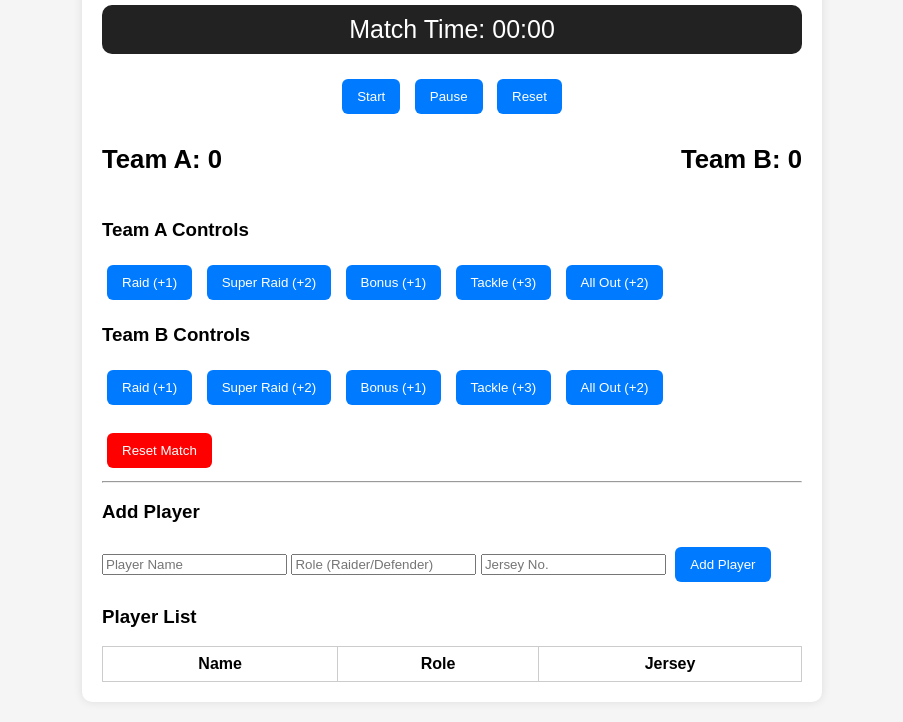
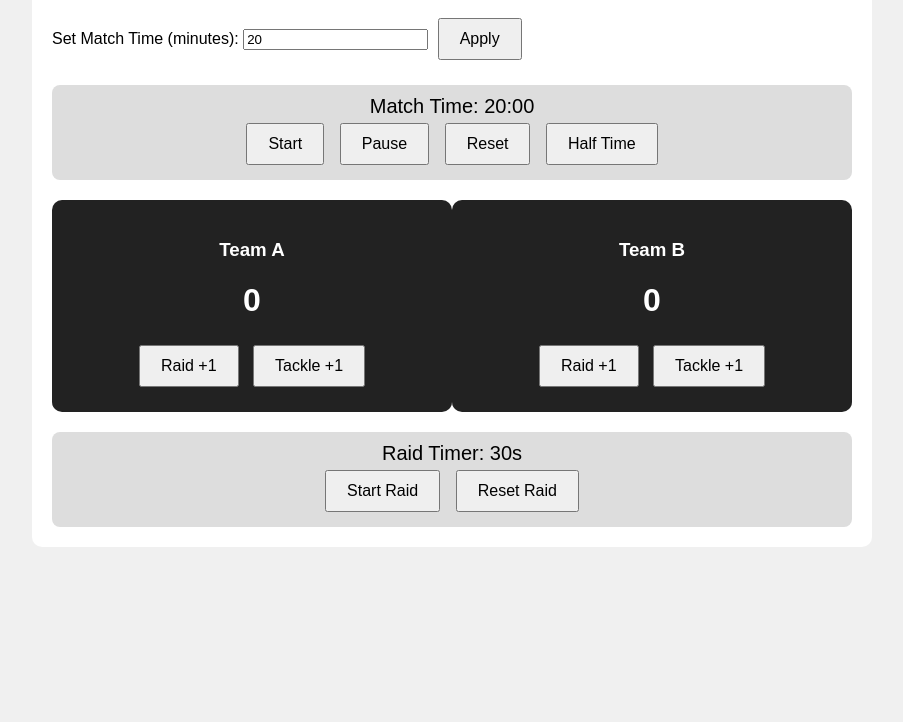
Before and after one commit to rahulpatel000/kababddi-counter, a plain HTML site: page index.html in a window 1280 px wide. Shown: the part 103-825 px from the top of the page, without its empty margins (188-1091 px from the left). After the commit the page ends 800 px from the top, so only its background shows below. Drawn offline with Linux system fonts and the light colour scheme.

Commit message:
Update index.html

```diff
--- a/index.html
+++ b/index.html
@@ -1,197 +1,137 @@
 <!DOCTYPE html>
 <html lang="en">
 <head>
-<meta charset="UTF-8">
-<title>Kabaddi Point Counter</title>
+    <meta charset="UTF-8" />
+    <meta name="viewport" content="width=device-width, initial-scale=1.0" />
+    <title>Kabaddi Scoreboard</title>
     <style>
-    body{
-        font-family: Arial, sans-serif;
-        background:#f5f5f5;
-        margin:0; padding:20px;
-    }
-    h2{text-align:center;}
-    .container{
-        max-width:700px;
-        margin:auto;
-        background:white;
-        padding:20px;
-        border-radius:10px;
-        box-shadow:0 0 10px rgba(0,0,0,0.1);
-    }
-    .scoreboard{
-        display:flex;
-        justify-content:space-between;
-        font-size:22px;
-        margin-bottom:20px;
-    }
-    button{
-        padding:10px 15px;
-        margin:5px;
-        border:none;
-        border-radius:6px;
-        background:#007bff;
-        color:white;
-        cursor:pointer;
-    }
-    button:hover{background:#0056b3;}
-    .timer-box{
-        text-align:center;
-        margin:20px 0;
-        font-size:25px;
-        background:#222;
-        color:#fff;
-        padding:10px;
-        border-radius:10px;
-    }
-    table{
-        width:100%;
-        border-collapse:collapse;
-        margin-top:15px;
-    }
-    th,td{
-        padding:8px;
-        border:1px solid #ccc;
-        text-align:center;
-    }
+        body { font-family: Arial, sans-serif; background: #f0f0f0; padding: 20px; }
+        .container { max-width: 800px; margin: auto; background: white; padding: 20px; border-radius: 10px; }
+        h2 { text-align: center; }
+        .scoreboard, .timers { display: flex; justify-content: space-between; margin: 20px 0; }
+        .team { width: 45%; text-align: center; background: #222; color: white; padding: 20px; border-radius: 10px; }
+        button { padding: 10px 20px; margin: 5px; font-size: 16px; cursor: pointer; }
+        .raid-timer, .match-timer { text-align: center; margin-top: 20px; padding: 10px; background: #ddd; border-radius: 8px; font-size: 20px; }
     </style>
 </head>
 <body>
+    <div class="container">
+        <h2>Kabaddi Match Scoreboard</h2>
 
-<div class="container">
-    <h2>Kabaddi Point Counter</h2>
-
-    <!-- TIMER -->
-    <div class="timer-box">
-        Match Time: <span id="timer">00:00</span>
+        <!-- Match Time Setup -->
+        <div>
+            <label>Set Match Time (minutes): </label>
+            <input type="number" id="setTime" min="1" value="20">
+            <button onclick="applyMatchTime()">Apply</button>
         </div>
 
-    <div style="text-align:center;">
-        <button onclick="startTimer()">Start</button>
-        <button onclick="pauseTimer()">Pause</button>
-        <button onclick="resetTimer()">Reset</button>
+        <!-- Match Timer -->
+        <div class="match-timer">
+            Match Time: <span id="matchTime">20:00</span><br>
+            <button onclick="startMatchTimer()">Start</button>
+            <button onclick="pauseMatchTimer()">Pause</button>
+            <button onclick="resetMatchTimer()">Reset</button>
+            <button onclick="halfTime()">Half Time</button>
         </div>
 
-    <!-- SCOREBOARD -->
+        <!-- Scoreboard -->
         <div class="scoreboard">
-        <h3>Team A: <span id="scoreA">0</span></h3>
-        <h3>Team B: <span id="scoreB">0</span></h3>
+            <div class="team">
+                <h3>Team A</h3>
+                <h1 id="scoreA">0</h1>
+                <button onclick="addPoint('A',1)">Raid +1</button>
+                <button onclick="addPoint('A',1)">Tackle +1</button>
             </div>
 
-    <!-- Buttons -->
-    <h3>Team A Controls</h3>
-    <button onclick="addPoint('A', 1)">Raid (+1)</button>
-    <button onclick="addPoint('A', 2)">Super Raid (+2)</button>
-    <button onclick="addPoint('A', 1)">Bonus (+1)</button>
-    <button onclick="addPoint('A', 3)">Tackle (+3)</button>
-    <button onclick="addPoint('A', 2)">All Out (+2)</button>
+            <div class="team">
+                <h3>Team B</h3>
+                <h1 id="scoreB">0</h1>
+                <button onclick="addPoint('B',1)">Raid +1</button>
+                <button onclick="addPoint('B',1)">Tackle +1</button>
+            </div>
+        </div>
 
-    <h3>Team B Controls</h3>
-    <button onclick="addPoint('B', 1)">Raid (+1)</button>
-    <button onclick="addPoint('B', 2)">Super Raid (+2)</button>
-    <button onclick="addPoint('B', 1)">Bonus (+1)</button>
-    <button onclick="addPoint('B', 3)">Tackle (+3)</button>
-    <button onclick="addPoint('B', 2)">All Out (+2)</button>
-
-    <br><br>
-    <button style="background:red" onclick="resetScore()">Reset Match</button>
-
-    <hr>
-
-    <!-- Player Details -->
-    <h3>Add Player</h3>
-    <input type="text" id="playerName" placeholder="Player Name">
-    <input type="text" id="playerRole" placeholder="Role (Raider/Defender)">
-    <input type="number" id="playerJersey" placeholder="Jersey No.">
-    <button onclick="addPlayer()">Add Player</button>
-
-    <h3>Player List</h3>
-    <table>
-        <thead>
-            <tr>
-                <th>Name</th>
-                <th>Role</th>
-                <th>Jersey</th>
-            </tr>
-        </thead>
-        <tbody id="playerTable"></tbody>
-    </table>
+        <!-- Raid Timer -->
+        <div class="raid-timer">
+            Raid Timer: <span id="raidTime">30</span>s<br>
+            <button onclick="startRaid()">Start Raid</button>
+            <button onclick="resetRaid()">Reset Raid</button>
+        </div>
 
     </div>
 
 <script>
-/* SCORE SYSTEM */
-let scoreA = 0;
-let scoreB = 0;
-
-function addPoint(team, points){
-    if(team === 'A'){
-        scoreA += points;
-        document.getElementById("scoreA").innerText = scoreA;
-    } else {
-        scoreB += points;
-        document.getElementById("scoreB").innerText = scoreB;
-    }
+// ----------------------- SCORE SYSTEM ------------------------
+function addPoint(team, points) {
+    let scoreElement = document.getElementById(team === 'A' ? 'scoreA' : 'scoreB');
+    let current = parseInt(scoreElement.textContent);
+    scoreElement.textContent = current + points;
 }
 
-function resetScore(){
-    scoreA = 0;
-    scoreB = 0;
-    document.getElementById("scoreA").innerText = 0;
-    document.getElementById("scoreB").innerText = 0;
+// --------------------- MATCH TIMER --------------------------
+let matchSeconds = 20 * 60;
+let matchInterval;
+
+function applyMatchTime(){
+    let min = parseInt(document.getElementById('setTime').value);
+    matchSeconds = min * 60;
+    updateMatchTimer();
 }
 
-/* PLAYER ADD */
-function addPlayer(){
-    let name = document.getElementById("playerName").value;
-    let role = document.getElementById("playerRole").value;
-    let jersey = document.getElementById("playerJersey").value;
-
-    if(name === "" || role === "" || jersey === ""){
-        alert("Please fill all player details!");
-        return;
+function updateMatchTimer(){
+    let m = Math.floor(matchSeconds / 60);
+    let s = matchSeconds % 60;
+    document.getElementById('matchTime').textContent = `${m}:${s.toString().padStart(2,'0')}`;
 }
 
-    let table = document.getElementById("playerTable");
-    let row = `<tr><td>${name}</td><td>${role}</td><td>${jersey}</td></tr>`;
-    table.innerHTML += row;
-
-    document.getElementById("playerName").value = "";
-    document.getElementById("playerRole").value = "";
-    document.getElementById("playerJersey").value = "";
+function startMatchTimer(){
+    if(matchInterval) return;
+    matchInterval = setInterval(()=>{
+        if(matchSeconds > 0){ matchSeconds--; updateMatchTimer(); }
+    },1000);
 }
 
-/* MATCH TIMER */
-let seconds = 0;
-let timerInterval;
-
-function updateTimer(){
-    let mins = Math.floor(seconds / 60);
-    let secs = seconds % 60;
-
-    document.getElementById("timer").innerText =
-        (mins < 10 ? "0" + mins : mins) + ":" +
-        (secs < 10 ? "0" + secs : secs);
+function pauseMatchTimer(){
+    clearInterval(matchInterval);
+    matchInterval = null;
 }
 
-function startTimer(){
-    if(timerInterval) return;
-    timerInterval = setInterval(() => {
-        seconds++;
-        updateTimer();
-    }, 1000);
+function resetMatchTimer(){
+    pauseMatchTimer();
+    applyMatchTime();
 }
 
-function pauseTimer(){
-    clearInterval(timerInterval);
-    timerInterval = null;
+function halfTime(){
+    alert("Half Time Reached!");
+    pauseMatchTimer();
 }
 
-function resetTimer(){
-    pauseTimer();
-    seconds = 0;
-    updateTimer();
+// ----------------------- RAID TIMER --------------------------
+let raidSeconds = 30;
+let raidInterval;
+
+function updateRaid(){
+    document.getElementById('raidTime').textContent = raidSeconds;
+}
+
+function startRaid(){
+    resetRaid();
+    raidInterval = setInterval(()=>{
+        if(raidSeconds > 0){
+            raidSeconds--;
+            updateRaid();
+        } else {
+            clearInterval(raidInterval);
+            alert("Raid Time Over!");
+        }
+    },1000);
+}
+
+function resetRaid(){
+    clearInterval(raidInterval);
+    raidSeconds = 30;
+    updateRaid();
 }
 </script>
-
 </body>
 </html>
```
Lines whose indentation alone changed are shown as unchanged.
